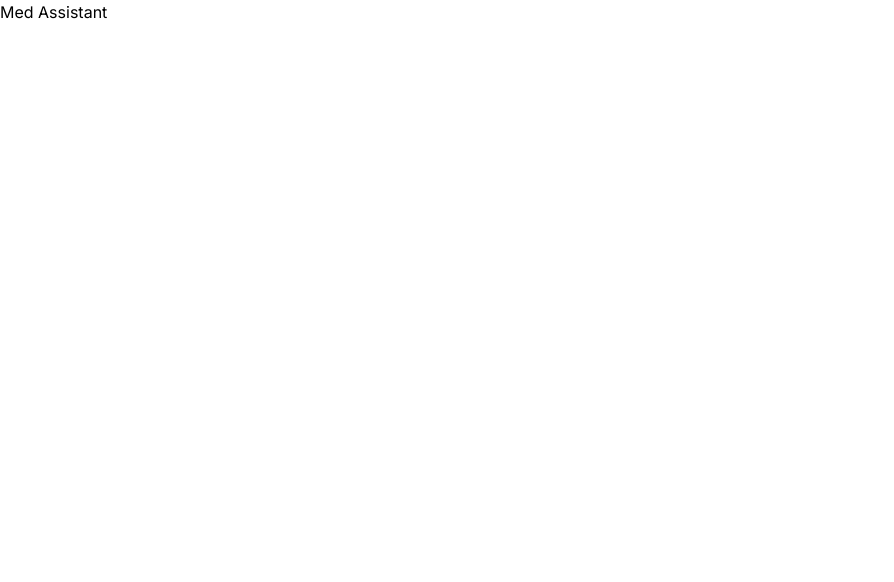
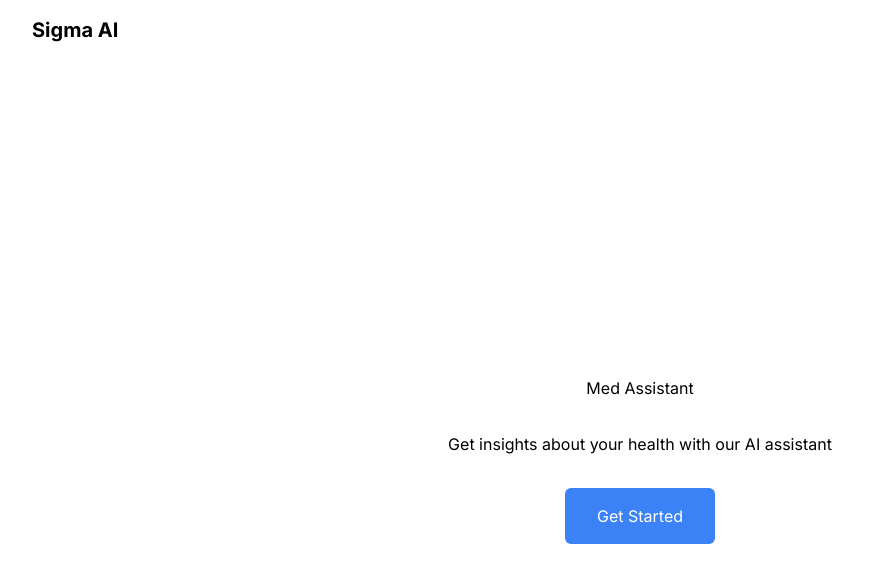
Before and after one commit to AgabaEmbedded/Med-Assistant, a Next.js app: page / in a window 1280 px wide. Shown: the top 582 px of the page, without its empty margins (0-894 px from the left). Built offline with nearby package versions, Linux system fonts and the light colour scheme.

Commit message:
style: home and chatbot navigation links

```diff
--- a/app/layout.tsx
+++ b/app/layout.tsx
@@ -1,6 +1,7 @@
 import type { Metadata } from "next";
 import { Inter } from "next/font/google";
 import "./globals.css";
+import Link from "next/link";
 
 const inter = Inter({ subsets: ["latin"] });
 
@@ -16,7 +17,17 @@ export default function RootLayout({
 }>) {
   return (
     <html lang="en">
-      <body className={inter.className}>{children}</body>
+      <body className={inter.className}>
+        <header className="py-4 px-8 flex bg-white backdrop-blur-lg sticky top-0 border-b-1">
+          <nav>
+            <h2 className="text-xl font-bold text-black">
+              <Link href="/">Sigma AI</Link>
+            </h2>
+          </nav>
+        </header>
+        {children}
+        <footer></footer>
+      </body>
     </html>
   );
 }
--- a/app/page.tsx
+++ b/app/page.tsx
@@ -1,8 +1,18 @@
+import Link from "next/link";
+
 export default function Home() {
   return (
     <main>
-      <section>
+      <section className="min-h-screen flex flex-col items-center justify-center gap-8 py-8 px-8">
         <h1>Med Assistant</h1>
+        <p>Get insights about your health with our AI assistant</p>
+
+        <Link
+          href="/chat"
+          className="py-4 px-8 bg-blue-500 text-white rounded-md"
+        >
+          Get Started
+        </Link>
       </section>
     </main>
   );
```
